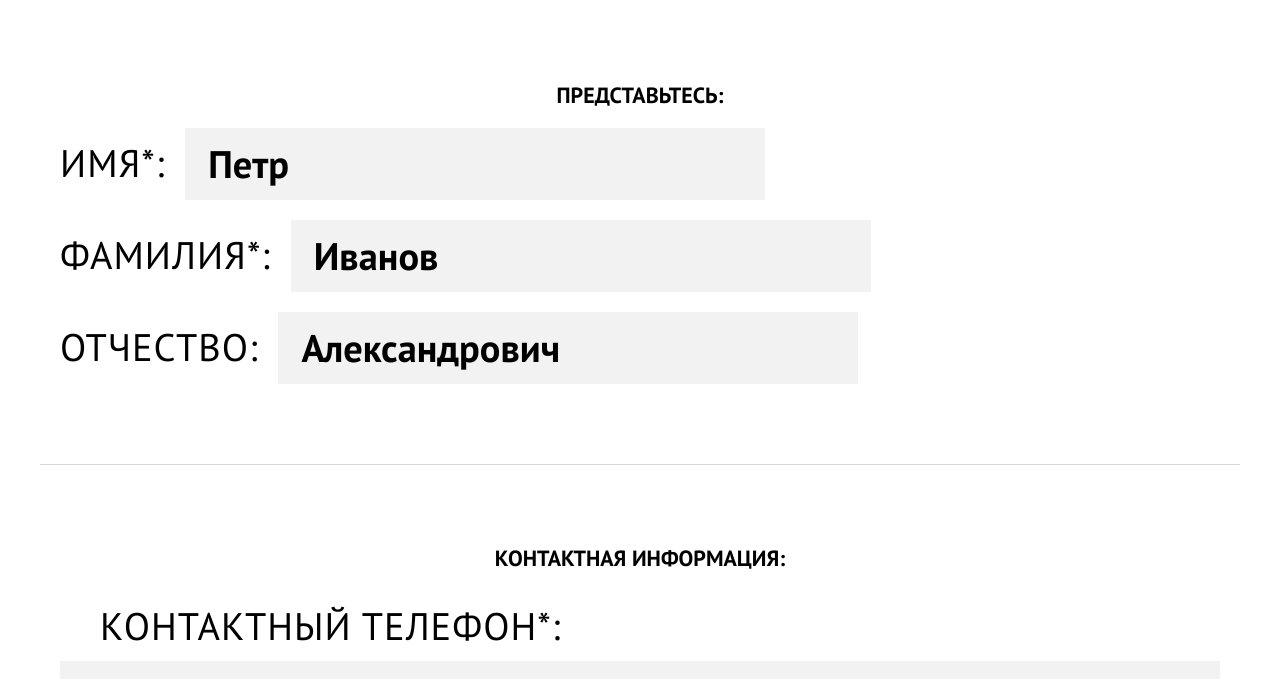
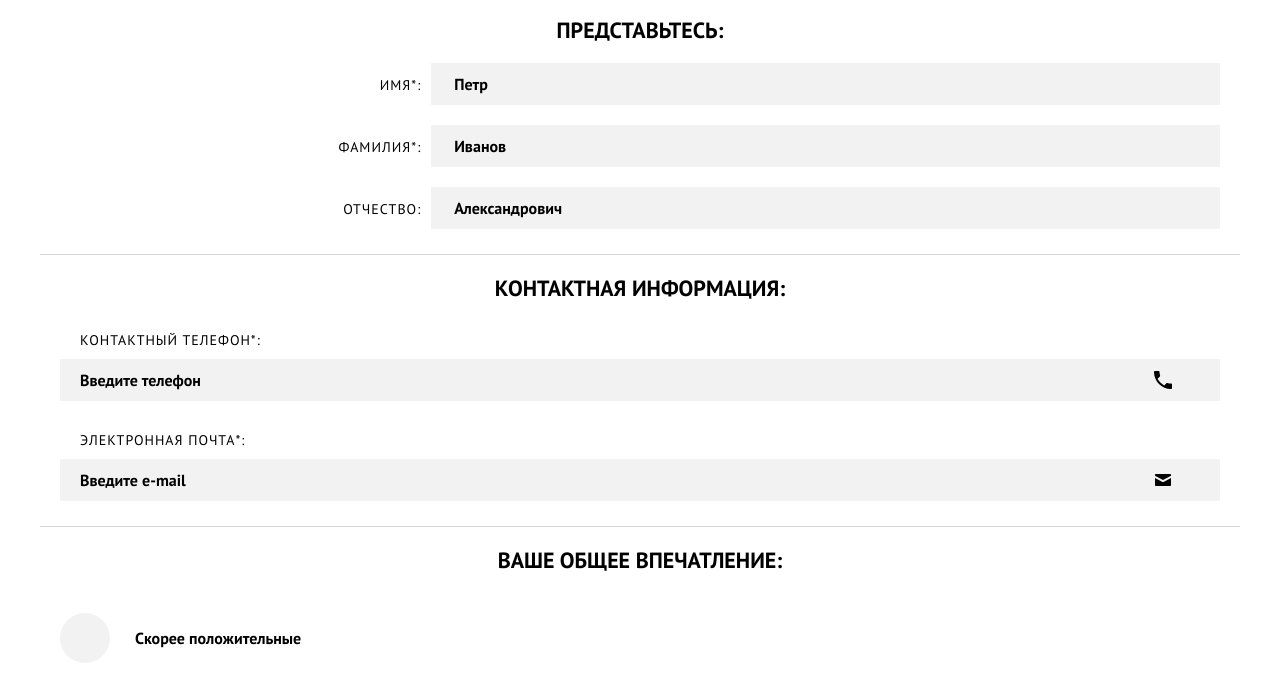
Before and after one commit to ikovalenkoby/1154039-sedona-18, a website: page source/form.html in a window 1280 px wide. Shown: the part 541-1220 px from the top of the page. Drawn offline with nearby package versions, Linux system fonts and the light colour scheme; files that its build step writes are made by us from their sources; files whose address does not match are found by name.

Commit message:
Форма 13-12

```diff
--- a/source/less/feedback.less
+++ b/source/less/feedback.less
@@ -7,7 +7,7 @@
 
 .feedback__title {
   text-align: center;
-  padding-bottom: @block-item-bottom;
+  padding-bottom: 35px;
 }
 
 .feedback__description {
--- a/source/less/form.less
+++ b/source/less/form.less
@@ -1,16 +1,15 @@
 @greyinput-color: rgb(242, 242, 242);
 @greyinput-hover-color: rgb(229, 229, 229);
 @greyinput-down-color: rgb(213, 213, 213);
+@greyinput-icon-color: rgb(230, 230, 230);
 @label: 3vw;
 
 .form__section {
   list-style: none;
-  padding: 2*@block-item-bottom 0;
+  padding: 20px 20px 25px;
   border-bottom: 1px solid @grey-color;
-
-  & li {
-    margin: 0 @main-block-side;
-  }
+  display: flex;
+  flex-direction: column;
 
   & .form-item__button {
     margin: 0;
@@ -19,41 +18,46 @@
 
 .form__title {
   text-align: center;
+  width: 100%;
 }
 
 .form__item {
   padding-top: 20px;
   display: flex;
-  align-content: stretch;
+  align-items: baseline;
+  justify-content: flex-end;
+
 
   &--contact {
     flex-direction: column;
   }
 
   &--contact .form__label {
-    padding-left: 40px;
+    padding-left: 20px;
   }
 }
 
 .form__label {
   text-transform: uppercase;
-  padding-right: @main-block-side;
-  font-size: 3vw;
+  padding-right: 10px;
+  font-size: @usual-size;
   padding-top: 10px;
   letter-spacing: 1px;
 }
 
 .form__text {
   background: @greyinput-color;
-  font-size: @label;
+  font-size: 16px;
+  font-weight: bold;
   padding: 8px 20px;
-  flex-basis: 50%;
+  flex-grow: 1;
   border: 3px @greyinput-color solid;
   outline: none;
+  max-width: 68%;
 
   &::placeholder {
     font-weight: bold;
-    font-size: @label;
+    font-size: 16px;
     color: @black-color;
   }
 
@@ -70,21 +74,23 @@
   &--phone,
   &--email {
     margin-top: 10px;
+    max-width: 100%;
+    width: 100%;
   }
 }
 
 .form__text--phone {
+  padding-left: 17px;
   background-image: url("../img/icon-phone.svg");
-  background-position: 98% 50%;
+  background-position: 96% 50%;
   background-repeat: no-repeat;
-  padding-left: 40px;
 }
 
 .form__text--email {
   background-image: url("../img/icon-mail.svg");
-  background-position: 98% 50%;
+  background-position: 96% 50%;
   background-repeat: no-repeat;
-  padding-left: 40px;
+  padding-left: 17px;
 }
 
 .form__item--radiogroup,
--- a/source/less/radiogroup.less
+++ b/source/less/radiogroup.less
@@ -1,17 +1,17 @@
 
 .radiogroup__label {
-  font-size: 3vw;
+  font-size: 16px;
   padding-top: 10px;
   cursor: pointer;
   display: inline-flex;
   align-items: center;
-  margin: 10px 25%;
+  margin: 10px 0;
 }
 
 .radiogroup__input {
   position: relative;
   appearance: none;
-  font-size: @h2-size;
+  font-size: 50px;
   width: 1em;
   height: 1em;
   margin: 0;
@@ -42,6 +42,6 @@
   }
 
   & + span {
-    margin-left: 1.35em;
+    margin-left: 25px;
   }
 }
--- a/source/less/style.less
+++ b/source/less/style.less
@@ -40,6 +40,11 @@ body {
   width: 100%;
 }
 
+img {
+  max-width: 100%;
+  height: auto;
+}
+
 * {
   margin: 0;
   padding: 0;
```
Also changed, not shown: source/foto.html (+1 -2 lines).
